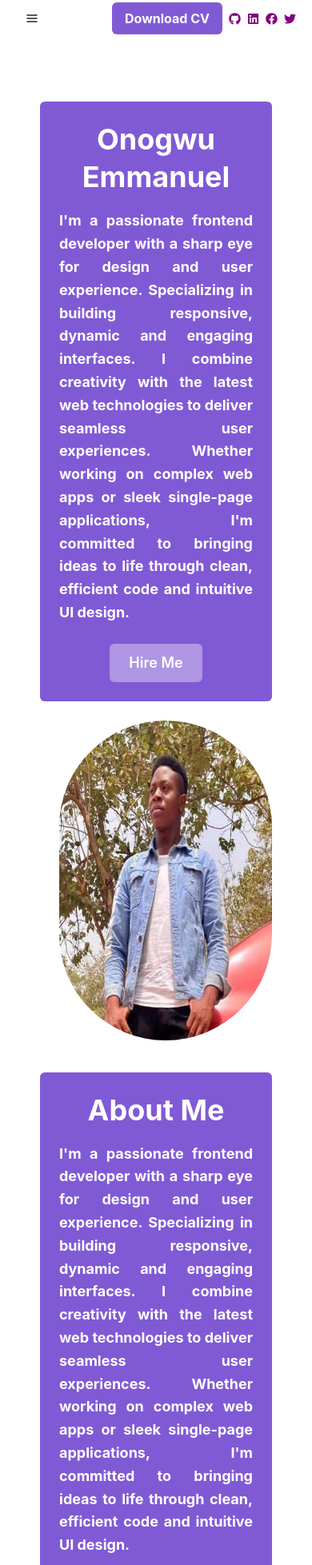
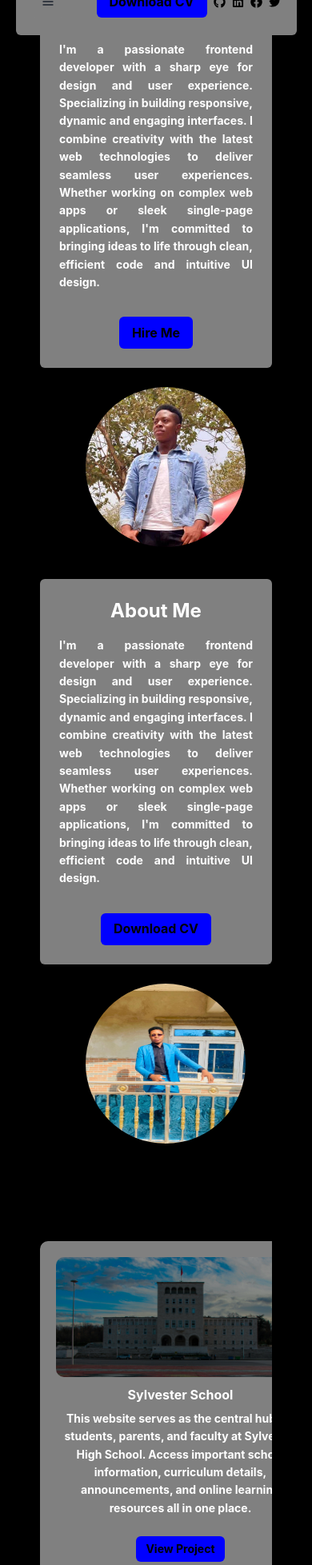
Before and after one commit to EmmyTech50/PersonalPortfolio, a React (Vite) app: page / in a window 390 px wide. Shown: the part 40-1997 px from the top of the page at 80% size. Built offline with nearby package versions, Linux system fonts and the light colour scheme.

Commit message:
made changes to the navBar

```diff
--- a/src/PortfolioContents/LandingPage.jsx
+++ b/src/PortfolioContents/LandingPage.jsx
@@ -1,16 +1,4 @@
-import {
-  Box,
-  Button,
-  Flex,
-  Heading,
-  Image,
-  Text,
-  FormControl,
-  FormLabel,
-  Input,
-  Textarea,
-  Grid,
-} from "@chakra-ui/react";
+import { Box, Button, Flex, Heading, Image, Text, FormControl, FormLabel, Input, Textarea, Grid, useBreakpointValue } from "@chakra-ui/react";
 import React, { useState } from 'react';
 import { Element } from "react-scroll";
 import NavBar from "./NavBar";
@@ -19,7 +7,7 @@ import emailjs from '@emailjs/browser';
 const projects = [
   {
     imgSrc: "src/schoolsite.png",
-    title: "Education Website for Sylvester High School",
+    title: "Sylvester School",
     description:
       "This website serves as the central hub for students, parents, and faculty at Sylvester High School. Access important school information, curriculum details, announcements, and online learning resources all in one place.",
     link: "https://sylvesterhighschool.com",
@@ -27,7 +15,7 @@ const projects = [
   },
   {
     imgSrc: "src/schoolsite.png",
-    title: "Education Website for Sylvester High School",
+    title: "Sylvester School",
     description:
       "This website serves as the central hub for students, parents, and faculty at Sylvester High School. Access important school information, curriculum details, announcements, and online learning resources all in one place.",
     link: "https://sylvesterhighschool.com",
@@ -35,7 +23,7 @@ const projects = [
   },
   {
     imgSrc: "src/schoolsite.png",
-    title: "Education Website for Sylvester High School",
+    title: "Sylvester School",
     description:
       "This website serves as the central hub for students, parents, and faculty at Sylvester High School. Access important school information, curriculum details, announcements, and online learning resources all in one place.",
     link: "https://sylvesterhighschool.com",
@@ -43,7 +31,7 @@ const projects = [
   },
   {
     imgSrc: "src/schoolsite.png",
-    title: "Another Project for Sylvester High School",
+    title: "Sylvester School",
     description:
       "This is another project focused on enhancing the online presence and learning experience for students and staff at Sylvester High School.",
     link: "https://sylvesterhighschool.com",
@@ -82,8 +70,11 @@ function LandingPage() {
       });
   };
 
+    // Determine if the layout is mobile based on the screen size
+  const isMobile = useBreakpointValue({ base: true, md: false });
+
   return (
-    <Box overflowX="auto" textAlign="center" lineHeight="1.6" fontSize="lg">
+    <Box overflowX="auto" mt={19} textAlign="center" lineHeight="1.6" fontSize="lg" bgColor="black">
       <NavBar />
 
       <Element name="home">
@@ -94,20 +85,29 @@ function LandingPage() {
           paddingInline="50px"
           justify="center"
         >
-          <Box flex="1" bg="purple.500" color="white" p={6} borderRadius="md">
-            <Heading fontSize="4xl">Onogwu Emmanuel</Heading>
-            <Text mt={4} mb={6} textAlign="justify" fontWeight="bold">
+          <Box flex="1" bg="grey" color="#ffff" p={6} borderRadius="md">
+            <Heading fontSize={['2xl', 'lg', '4xl']}>Onogwu Emmanuel</Heading>
+            <Text mt={4} mb={6} textAlign="justify" fontWeight="bold" fontSize={['sm', 'sm', 'md']}>
               I'm a passionate frontend developer with a sharp eye for design and user experience.
               Specializing in building responsive, dynamic and engaging interfaces.
               I combine creativity with the latest web technologies to deliver seamless user experiences.
               Whether working on complex web apps or sleek single-page applications,
               I'm committed to bringing ideas to life through clean, efficient code and intuitive UI design.
             </Text>
-            <Button colorScheme="whiteAlpha" size="lg">Hire Me</Button>
+            <Button
+            mt={2}
+            _hover={{  color: "#ffff" }}
+            variant="solid"
+            color="#000000"
+            bgColor="blue"
+            fontWeight="bold"
+            size="md">
+              Hire Me
+            </Button>
           </Box>
 
           <Box mt={[6, 6, 0]} ml={6}>
-            <Image borderRadius="full" boxSize="400px" src="src/myonCar.jpeg" alt="Profile Image" />
+            <Image borderRadius="full" boxSize={['200px', '200px', '400px']} src="src/myonCar.jpeg" alt="Profile Image" />
           </Box>
         </Flex>
       </Element>
@@ -120,41 +120,120 @@ function LandingPage() {
           paddingInline="50px"
           justify="center"
         >
-          <Box flex="1" bg="purple.500" color="white" p={6} borderRadius="md">
-            <Heading fontSize="4xl">About Me</Heading>
-            <Text mt={4} mb={6} textAlign="justify" fontWeight="bold">
+          <Box flex="1" bg="grey" color="white" p={6} borderRadius="md">
+            <Heading fontSize={['2xl', 'lg', '4xl']}>About Me</Heading>
+            <Text mt={4} mb={6} textAlign="justify" fontWeight="bold" fontSize={['sm', 'sm', 'md']}>
               I'm a passionate frontend developer with a sharp eye for design and user experience.
               Specializing in building responsive, dynamic and engaging interfaces.
               I combine creativity with the latest web technologies to deliver seamless user experiences.
               Whether working on complex web apps or sleek single-page applications,
               I'm committed to bringing ideas to life through clean, efficient code and intuitive UI design.
             </Text>
-            <Button colorScheme="whiteAlpha" size="lg">Download CV</Button>
+            <Button
+            mt={2}
+            _hover={{  color: "#ffff" }}
+            variant="solid"
+            color="#000000"
+            bgColor="blue"
+            fontWeight="bold"
+            size="md">
+              Download CV
+            </Button>
           </Box>
 
           <Box mt={[6, 6, 0]} ml={6}>
-            <Image borderRadius="full" boxSize="400px" src="src/myonblue.jpeg" alt="Profile Image" />
+            <Image borderRadius="full" boxSize={['200px', '200px', '400px']} src="src/myonblue.jpeg" alt="Profile Image" />
           </Box>
         </Flex>
       </Element>
 
       <Element name="my-works">
         <Box
-          bg="#ffff"
+        bg="black"
         color="white"
-          mt={30}
+        mt={5}
         borderRadius="md"
         mb={10}
+        paddingInline="50px"
         justifyContent="center"
         alignItems="center"
         display="flex"
         flexDirection="column"
-          overflowX="hidden" // Prevent horizontal scroll
+        overflowX="hidden" // Prevent horizontal scroll for the entire box
       >
         <Heading fontSize={['2xl', '2xl', '3xl']} my={5} color="black">
           My Work Gallery
         </Heading>
 
+        {isMobile ? (
+          // Sliding layout for mobile
+          <Box
+            display="flex"
+            overflowX="scroll"
+            scrollSnapType="x mandatory"
+            width="100%"
+            padding="10px" // Add some padding for better mobile experience
+          >
+            {projects.map((project, index) => (
+              <Box
+                key={index}
+                minWidth="90vw" // Each card takes 90% of the viewport width
+                scrollSnapAlign="start"
+                p={5}
+                mx={3} // Margin between slides
+                bg="grey"
+                borderRadius="10px"
+                color="white"
+                textAlign="center"
+                display="flex"
+                flexDirection="column"
+                justifyContent="center"
+                alignItems="center"
+              >
+                {/* Project Image */}
+                <Box
+                  width="100%"
+                  height="150px" // Smaller image for mobile
+                  overflow="hidden"
+                  borderRadius="10px"
+                  mb={3}
+                >
+                  <img
+                    src={project.imgSrc}
+                    alt={project.title}
+                    style={{
+                      width: "100%",
+                      height: "100%",
+                      objectFit: "cover",
+                    }}
+                  />
+                </Box>
+
+                {/* Project Details */}
+                <Box>
+                  <Heading fontSize="md" mb={2}>
+                    {project.title}
+                  </Heading>
+                  <Text mb={4} fontWeight="bold" fontSize="sm">
+                    {project.description}
+                  </Text>
+                  <Button
+                    mt={2}
+                    variant="solid"
+                    bgColor="blue"
+                    color="black"
+                    fontWeight="bold"
+                    size="sm"
+                    onClick={() => window.open(project.link, "_blank")}
+                  >
+                    {project.buttonText}
+                  </Button>
+                </Box>
+              </Box>
+            ))}
+          </Box>
+        ) : (
+          // Grid layout for larger screens
           <Grid
             templateColumns={['repeat(1, 1fr)', 'repeat(2, 1fr)', 'repeat(3, 1fr)']}
             gap={6}
@@ -165,21 +244,21 @@ function LandingPage() {
             {projects.map((project, index) => (
               <Box
                 key={index}
-                mx="auto"
-                bg="purple.500"
+                bg="grey"
                 borderRadius="10px"
                 color="white"
                 p={5}
+                textAlign="center"
+                mx="auto"
                 display="flex"
                 flexDirection="column"
                 justifyContent="center"
                 alignItems="center"
-                textAlign="center"
               >
                 {/* Project Image */}
                 <Box
                   width="100%"
-                  height="200px"
+                  height="200px" // Larger image for larger screens
                   overflow="hidden"
                   borderRadius="10px"
                   mb={4}
@@ -196,7 +275,6 @@ function LandingPage() {
                 </Box>
 
                 {/* Project Details */}
-                <Box>
                 <Heading fontSize={['md', 'lg', 'xl']} mb={2}>
                   {project.title}
                 </Heading>
@@ -204,27 +282,33 @@ function LandingPage() {
                   {project.description}
                 </Text>
                 <Button
-                    colorScheme="whiteAlpha"
                   mt={2}
+                  _hover={{ color: "#ffff" }}
+                  variant="solid"
+                  color="#000000"
+                  bgColor="blue"
+                  fontWeight="bold"
+                  size="md"
                   onClick={() => window.open(project.link, "_blank")}
                 >
                   {project.buttonText}
                 </Button>
               </Box>
-              </Box>
             ))}
           </Grid>
+        )}
         </Box>
+
       </Element>
 
       <Element name="contact">
-          <Heading fontSize={['2xl', '2xl', '3xl']} color="#00000">
+          <Heading fontSize={['2xl', '2xl', '3xl']} color="#ffff">
             Contact Me
           </Heading>
-        <Box bg="purple.500" display="flex" justifyContent="center" alignItems="center" h="70vh">
+        <Box bg="grey" display="flex" justifyContent="center" paddingInline="50px" alignItems="center" h="70vh">
 
           <form onSubmit={sendEmail} >
-            <FormControl  >
+            <FormControl>
               <FormLabel color="#ffff">Email</FormLabel>
               <Input
                 minW={['300px', '300px', '700px']}
@@ -263,7 +347,14 @@ function LandingPage() {
               />
             </FormControl>
 
-            <Button type="submit" mt={4} colorScheme="whiteAlpha" size="lg">
+            <Button
+            mt={2}
+            _hover={{  color: "#ffff" }}
+            variant="solid"
+            color="#000000"
+            bgColor="blue"
+            fontWeight="bold"
+            size="md">
               Send Message
             </Button>
           </form>
--- a/src/PortfolioContents/NavBar.jsx
+++ b/src/PortfolioContents/NavBar.jsx
@@ -9,20 +9,31 @@ function NavBar() {
 
   return (
     <Box
+      position="fixed"
+      top={0}
+      left={0}
+      right={0}
+      zIndex={100}
       w="100%"
-      h="15vh"
+      h="10vh"
       mb={10}
-      position="sticky" // Change to sticky
-      top={0} // Stick to the top
-      zIndex={100} // Ensure it stays above other content
-      bg="white" // Optional: Set background color for better visibility
+      bgColor="black" // The body background remains black
+    >
+      <Flex
+        justifyContent="center"
+        alignItems="center"
+        h="100%"
+        w="100%"
+        bgColor="black" // This will allow the black to extend fully across the screen
       >
         <Flex
           justifyContent="space-between"
           alignItems="center"
+          w={['90%', '85%', '94%']} // Set a limited width for the grey header
           paddingInline={['20px', '30px', '50px']}
           h="100%"
-        w="100%"
+          bgColor="grey" // Header (links and button) background is grey and contained within limited width
+          borderRadius="md" // Optional: Add a slight border radius for aesthetics
         >
           {/* Links Section */}
           <Flex display={['none', 'none', 'flex']} gap={2} color="#000000">
@@ -37,11 +48,12 @@ function NavBar() {
                 className="nav-link"
               >
                 <Box
+                  mx={2}
                   as="span"
                   fontWeight="bold"
                   size="lg"
                   cursor="pointer"
-                _hover={{ color: 'purple.500' }}
+                  _hover={{ color: "#ffff" }}
                   _activeLink={{ color: 'purple.500' }} // Active state color
                 >
                   {section.charAt(0).toUpperCase() + section.slice(1).replace(/([A-Z])/g, ' $1')}
@@ -52,7 +64,7 @@ function NavBar() {
 
           {/* Hamburger Icon for small screens */}
           <IconButton
-          bgColor='#ffff'
+            bgColor="grey"
             aria-label="Open Menu"
             icon={isOpen ? <CloseIcon /> : <HamburgerIcon />}
             display={['flex', 'flex', 'none']}
@@ -62,11 +74,13 @@ function NavBar() {
           {/* Social Links Section */}
           <Flex gap={2} justify="center" alignItems="center">
             <Button
+              _hover={{ color: "#ffff" }}
               variant="solid"
-            colorScheme="purple"
+              color="#000000"
+              bgColor="blue"
               fontWeight="bold"
               size="md"
-            onClick={() => window.open('/path-to-your-cv-file.pdf', '_blank')} // Opens the CV file in a new tab
+              onClick={() => window.open('/path-to-your-cv-file.pdf', '_blank')}
             >
               Download CV
             </Button>
@@ -77,9 +91,10 @@ function NavBar() {
               { icon: <FaTwitter />, link: "https://x.com/EmmyTech50" }
             ].map(({ icon, link }, index) => (
               <Link href={link} isExternal key={index}>
-              {React.cloneElement(icon, { size: '15px', color: 'purple' })}
+                {React.cloneElement(icon, { size: '15px', color: 'black' })}
               </Link>
             ))}
+          </Flex>
         </Flex>
       </Flex>
 
@@ -90,17 +105,17 @@ function NavBar() {
           pos="absolute"
           top="15vh"
           left="0"
-          w="100%"
-          bg="white"
+          w="50%"
+          color="#ffff"
+          bg="black"  // Mobile menu background can remain black
           zIndex={10}
           spacing={6}
           p={4}
           display={['flex', 'flex', 'none']}
         >
-          {['home', 'aboutme', 'myworks', 'contact'].map((section) => (
+          {['home', 'about', 'my-works', 'contact'].map((section) => (
             <ScrollLink
               key={section}
-              fontWeight="bold"
               to={section}
               smooth={true}
               duration={500}
```
Lines whose indentation alone changed are shown as unchanged.
